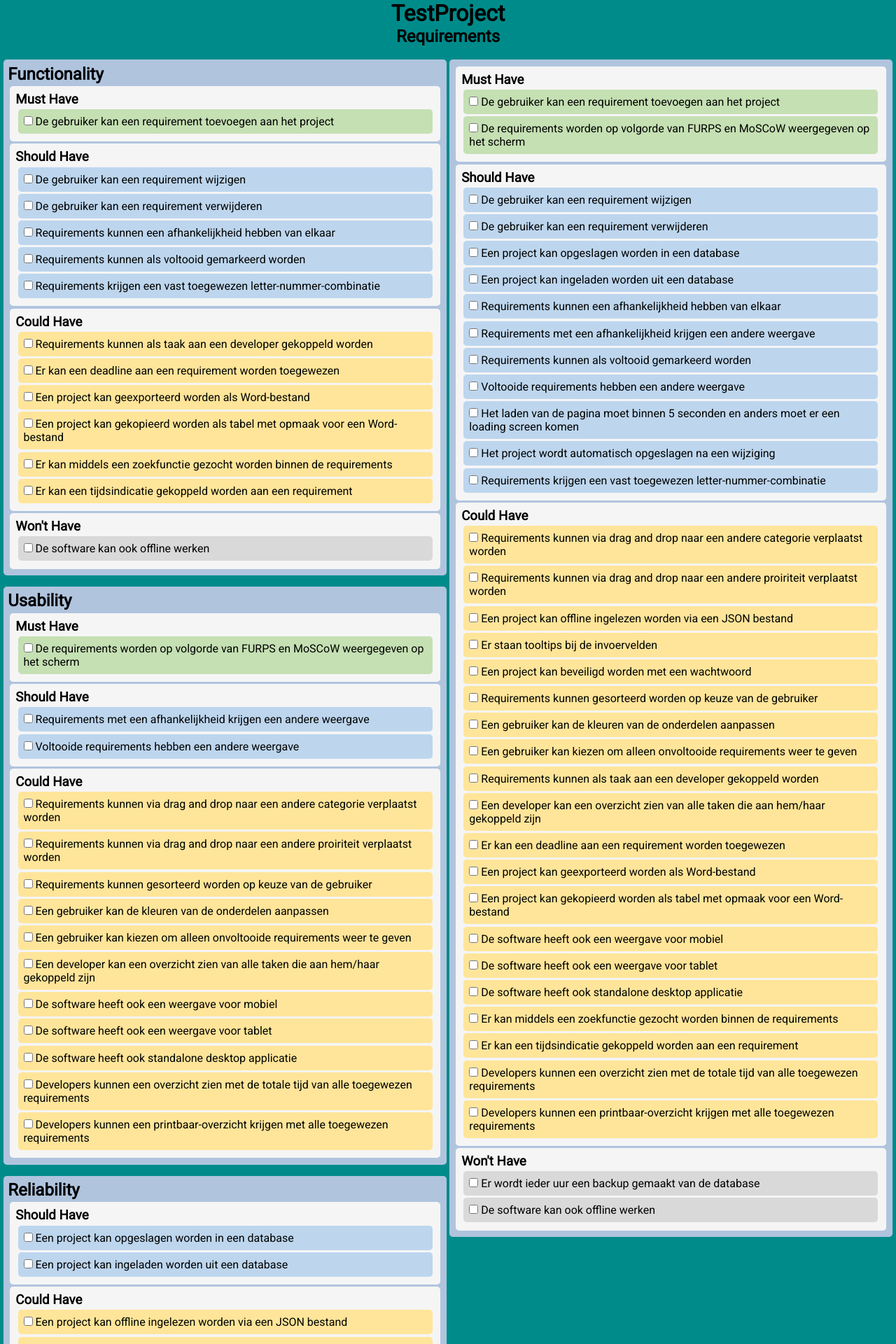
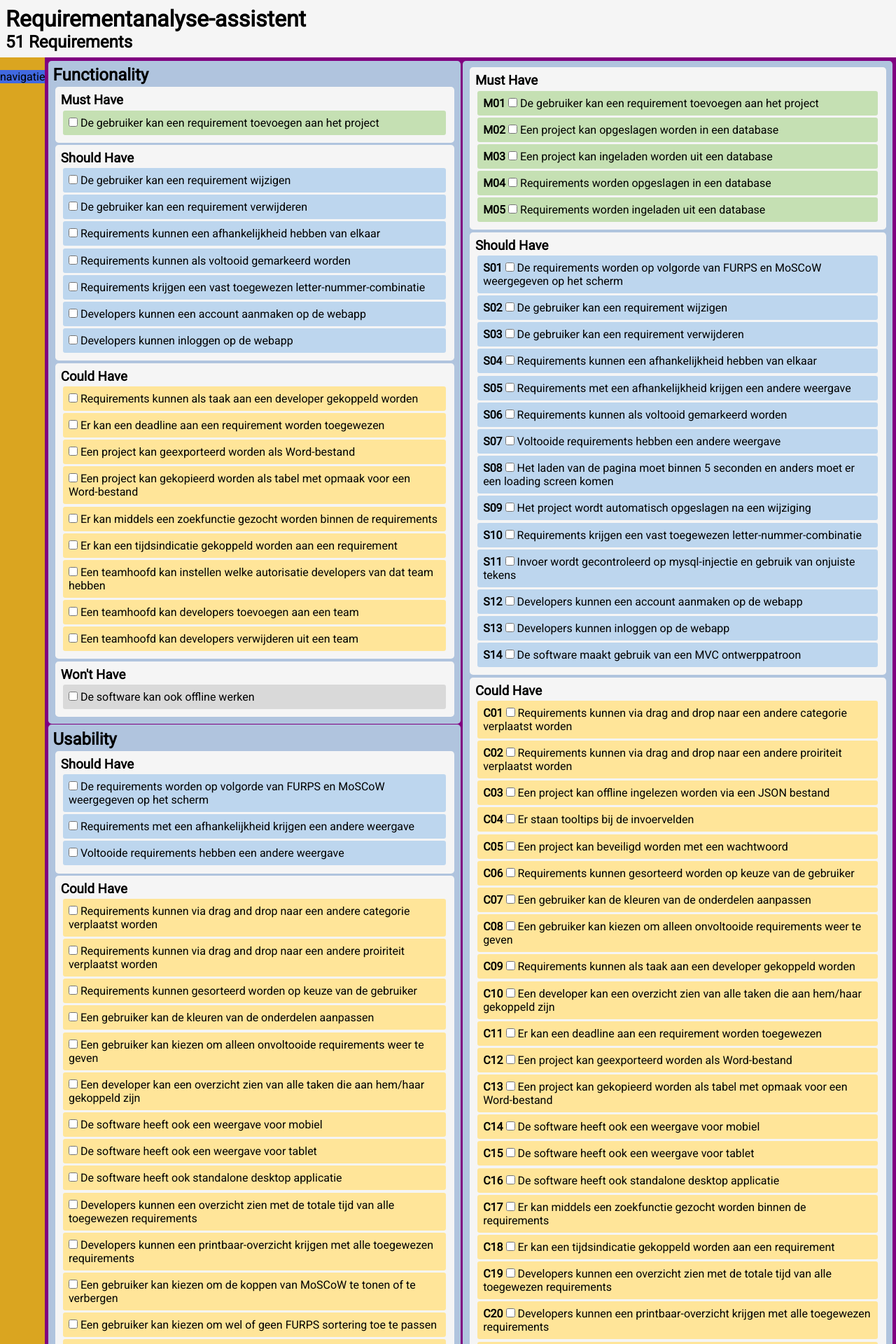
Before and after one commit to royschrauwen/requirementanalyse, a PHP site: page /requirementanalyse/development/index.php in a window 1280 px wide. Shown: the top 1920 px of the page at 70% size. Run offline with PHP 8.4, Linux system fonts and the light colour scheme.

Commit message:
Opzet menustructuur

```diff
--- a/development/classes/Project.class.php
+++ b/development/classes/Project.class.php
@@ -50,6 +50,11 @@ class Project
     public function getRequirements()
     {
         return $this->requirements;
+    }
+
+    public function countRequirements()
+    {
+        return count($this->requirements);
     }
 
     public function getRequirementByCategory($array, $cat)
@@ -131,7 +136,7 @@ class Project
             echo ">";
 
 
-
+            echo "<b>" . $prio . sprintf("%02d", $i+1) . "</b> ";
 
             echo "<input type=checkbox> ";
                 echo $result[$i]->getName();
--- a/development/css/style.css
+++ b/development/css/style.css
@@ -16,6 +16,32 @@
         justify-content: space-between;
     }
 
+    header {
+        background-color: whitesmoke;
+        width: 100%;
+        padding: 0.5rem;
+    }
+
+    main {
+        background-color: goldenrod;
+        display: flex;
+        flex-direction: row;
+        width: 100%;
+        align-items: baseline;
+        justify-content: space-between;
+        margin: 0;
+        padding: 0;
+    }
+
+    nav {
+        background-color: royalblue;
+
+    }
+
+    section {
+        background-color: purple;
+    }
+
     .requirements {
         background-color: none;
         margin: 0.2rem;
@@ -27,7 +53,7 @@
     .furps {
         background-color: lightsteelblue;
         padding: 0.4rem;
-        margin: 1rem 0.1rem;
+        margin: 0.1rem 0.1rem;
         border-radius: 0.3rem;
 
     }
@@ -47,7 +73,7 @@
         margin: 0.2rem;
         padding: 0.5rem;
         border: 0px solid white;
-        border-radius: 0.3rem;
+        border-radius: 0.2rem;
     }
     .musthave {
         background-color: #C5E0B3;
--- a/development/index.php
+++ b/development/index.php
@@ -5,16 +5,16 @@ include('./includes/functions.inc.php');
 require_once('./includes/includes.inc.php');
 
 
-$project = new Project("TestProject", "Roy Schrauwen");
+$project = new Project("Requirementanalyse-assistent", "Roy Schrauwen");
 
 $requirement = new Requirement($project, "De gebruiker kan een requirement toevoegen aan het project", "M", "F");
-$requirement = new Requirement($project, "De requirements worden op volgorde van FURPS en MoSCoW weergegeven op het scherm", "M", "U");
+$requirement = new Requirement($project, "De requirements worden op volgorde van FURPS en MoSCoW weergegeven op het scherm", "S", "U");
 $requirement = new Requirement($project, "De gebruiker kan een requirement wijzigen", "S", "F");
 $requirement = new Requirement($project, "De gebruiker kan een requirement verwijderen", "S", "F");
 $requirement = new Requirement($project, "Requirements kunnen via drag and drop naar een andere categorie verplaatst worden", "C", "U");
 $requirement = new Requirement($project, "Requirements kunnen via drag and drop naar een andere proiriteit verplaatst worden", "C", "U");
-$requirement = new Requirement($project, "Een project kan opgeslagen worden in een database", "S", "R");
-$requirement = new Requirement($project, "Een project kan ingeladen worden uit een database", "S", "R");
+$requirement = new Requirement($project, "Een project kan opgeslagen worden in een database", "M", "R");
+$requirement = new Requirement($project, "Een project kan ingeladen worden uit een database", "M", "R");
 $requirement = new Requirement($project, "Een project kan offline ingelezen worden via een JSON bestand", "C", "R");
 $requirement = new Requirement($project, "Er staan tooltips bij de invoervelden", "C", "S");
 $requirement = new Requirement($project, "Requirements kunnen een afhankelijkheid hebben van elkaar", "S", "F");
@@ -42,14 +42,38 @@ $requirement = new Requirement($project, "Er kan middels een zoekfunctie gezocht
 $requirement = new Requirement($project, "Er kan een tijdsindicatie gekoppeld worden aan een requirement", "C", "F");
 $requirement = new Requirement($project, "Developers kunnen een overzicht zien met de totale tijd van alle toegewezen requirements", "C", "U");
 $requirement = new Requirement($project, "Developers kunnen een printbaar-overzicht krijgen met alle toegewezen requirements", "C", "U");
+$requirement = new Requirement($project, "Een gebruiker kan kiezen om de koppen van MoSCoW te tonen of te verbergen", "C", "U");
+$requirement = new Requirement($project, "Een gebruiker kan kiezen om wel of geen FURPS sortering toe te passen", "C", "U");
+$requirement = new Requirement($project, "Invoer wordt gecontroleerd op mysql-injectie en gebruik van onjuiste tekens", "S", "R");
+$requirement = new Requirement($project, "Invoer wordt automatisch voorzien van een ucfirst()", "C", "U");
+$requirement = new Requirement($project, "Developers kunnen een account aanmaken op de webapp", "S", "F");
+$requirement = new Requirement($project, "Developers kunnen inloggen op de webapp", "S", "F");
+$requirement = new Requirement($project, "Requirements worden opgeslagen in een database", "M", "R");
+$requirement = new Requirement($project, "Requirements worden ingeladen uit een database", "M", "R");
+$requirement = new Requirement($project, "De software maakt gebruik van een MVC ontwerppatroon", "S", "P");
+$requirement = new Requirement($project, "Een gebruiker kan een verloren wachtwoord opnieuw aanvragen", "C", "R");
+$requirement = new Requirement($project, "Een gebruiker kan een eigen emailadres wijzigen", "C", "R");
+$requirement = new Requirement($project, "Een project kan een teamhoofd hebben", "C", "S");
+$requirement = new Requirement($project, "Een teamhoofd kan instellen welke autorisatie developers van dat team hebben", "C", "F");
+$requirement = new Requirement($project, "Een teamhoofd kan developers toevoegen aan een team", "C", "F");
+$requirement = new Requirement($project, "Een teamhoofd kan developers verwijderen uit een team", "C", "F");
+$requirement = new Requirement($project, "De applicatie kan een kalenderweergave tonen met daarin de requirements", "C", "U");
 
 
 ?>
 <link rel="stylesheet" href="./css/style.css">
-
+<header>
 <h1><?= $project->getName(); ?></h1>
 
-<h2>Requirements</h2>
+<h2><?= $project->countRequirements(); ?> Requirements</h2>
+</header>
+
+
+<main>
+
+<nav>navigatie</nav>
+
+<section>
 
 <div class="requirements">
 <div class="furps-main">
@@ -87,3 +111,7 @@ echo "<div class=moscow>";
 </div>
 
 </div>
+
+</section>
+
+</main>
```
